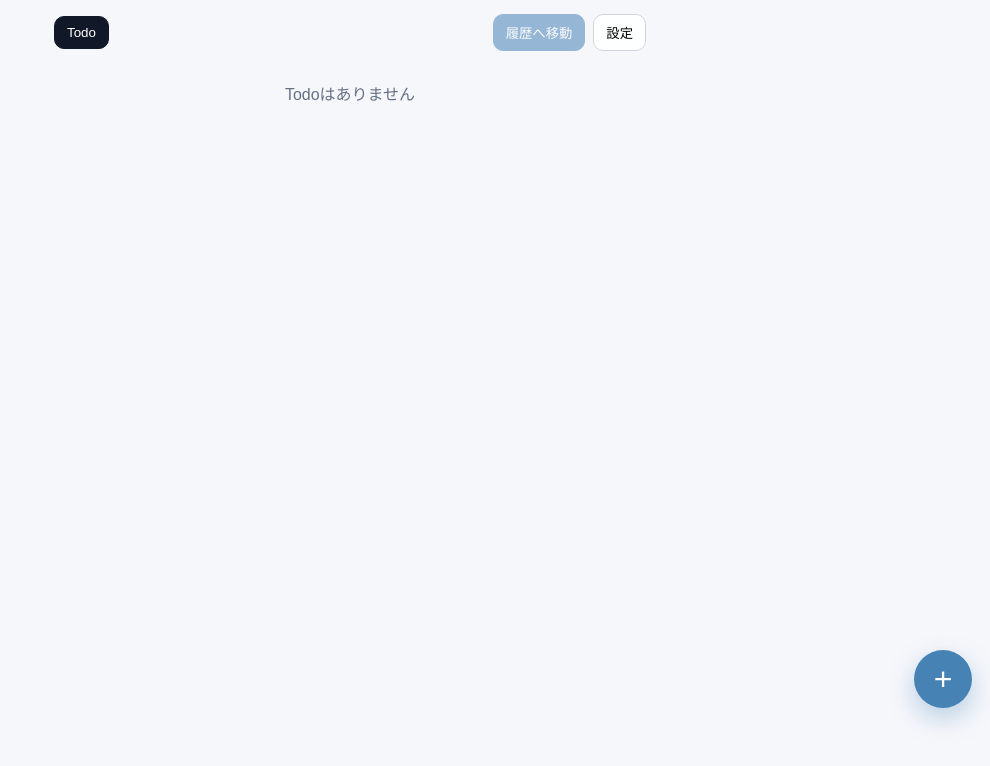
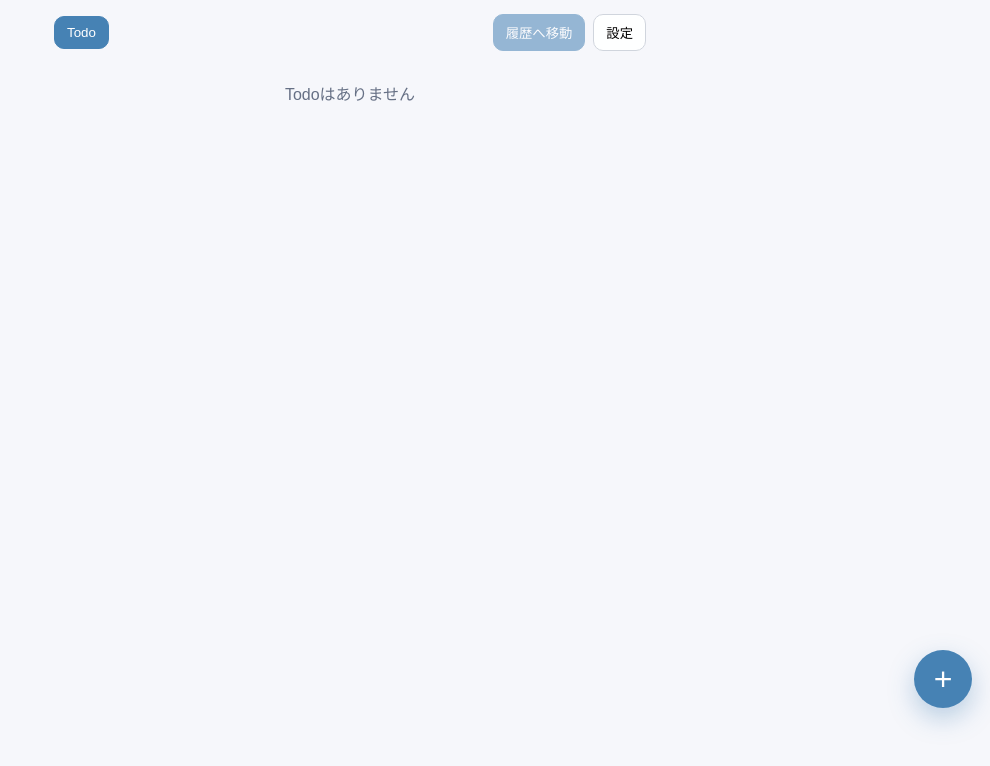
Before and after one commit to satoko/todo, a plain HTML site: page index.html in a window 1280 px wide. Shown: the whole page, without its empty margins (290-1280 px from the left). Drawn offline with Linux system fonts and the light colour scheme.

Commit message:
Match active Todo button color with FAB

```diff
--- a/style.css
+++ b/style.css
@@ -82,8 +82,8 @@ body {
 }
 
 .small-btn.active {
-  background: #111827;
-  border-color: #111827;
+  background: var(--primary);
+  border-color: var(--primary);
   color: #fff;
 }
 
```
